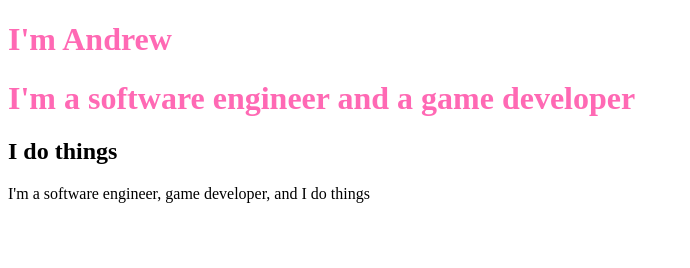
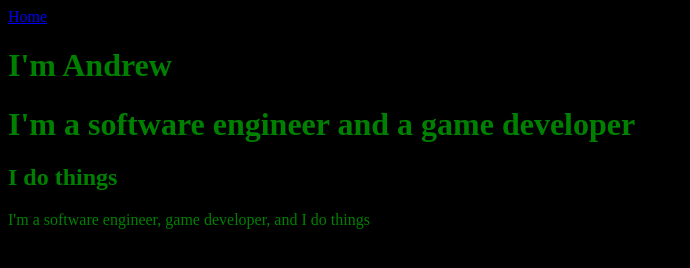
Before and after one commit to KJAstudios/Portfolio_Website, a plain HTML site: page index.html in a window 1280 px wide. Shown: the whole page, without its empty margins (0-690 px from the left). Drawn offline with Linux system fonts and the light colour scheme.

Commit message:
a little bit of work

```diff
--- a/index.html
+++ b/index.html
@@ -6,10 +6,13 @@
 	<title>Andrew Koza</title>
 </head>
 <header>
-<h1>I'm Andrew</h1>
+	<nav>
+		<a href="index.html">Home</a>
+	</nav>
 </header>
 
 <body>
+	<h1>I'm Andrew</h1>
 	<h1>I'm a software engineer and a game developer</h1>
 	<h2>I do things</h2>
 	<p>I'm a software engineer, game developer, and I do things</p>
--- a/styles.css
+++ b/styles.css
@@ -1,5 +1,19 @@
 /* CSS Document */
 
 h1{
-	color: hotpink;
+	color: green;
 }
+
+h2{
+	color: green;
+}
+
+p{
+	color: green;
+}
+
+body{
+	background: black;
+}
+@media (max-width : 1187px ){
+}
```
